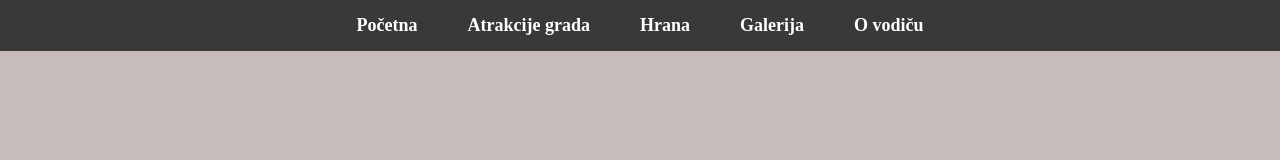
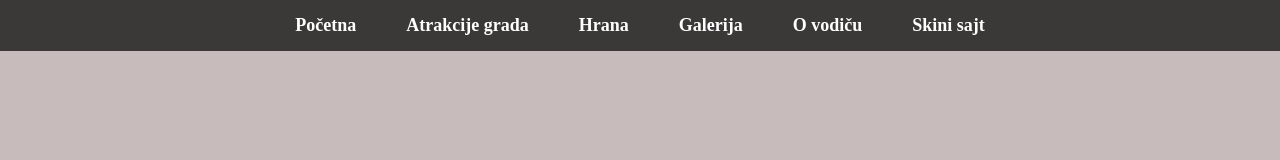
Before and after one commit to kristinapapic16224-design/Grad-a-ak, a plain HTML site: page o-vodicu.html in a window 1280 px wide. Shown: the top 160 px of the page. Drawn offline with Linux system fonts and the light colour scheme.

Commit message:
Add files via upload

```diff
--- a/css/style.css
+++ b/css/style.css
@@ -1,4 +1,4 @@
-html, body {
+* {
     margin: 0;
     padding: 0;
     border-sizing:border-box;
--- a/o-vodicu.html
+++ b/o-vodicu.html
@@ -12,6 +12,7 @@
             <li><a href="hrana.html">Hrana</a></li>
             <li><a href="galerija.html"> Galerija</a></li>
             <li><a href="o-vodicu.html">O vodiču</a></li>
+            <li><a href="sajt.zip.zip">Skini sajt</a></li>
         </ul>
     </nav>
 <section class="vodic">
```
Also changed, not shown: atrakcije.html (+1 -0 lines), galerija.html (+1 -0 lines), hrana.html (+1 -0 lines), index.html (+1 -0 lines), 1 other file.
